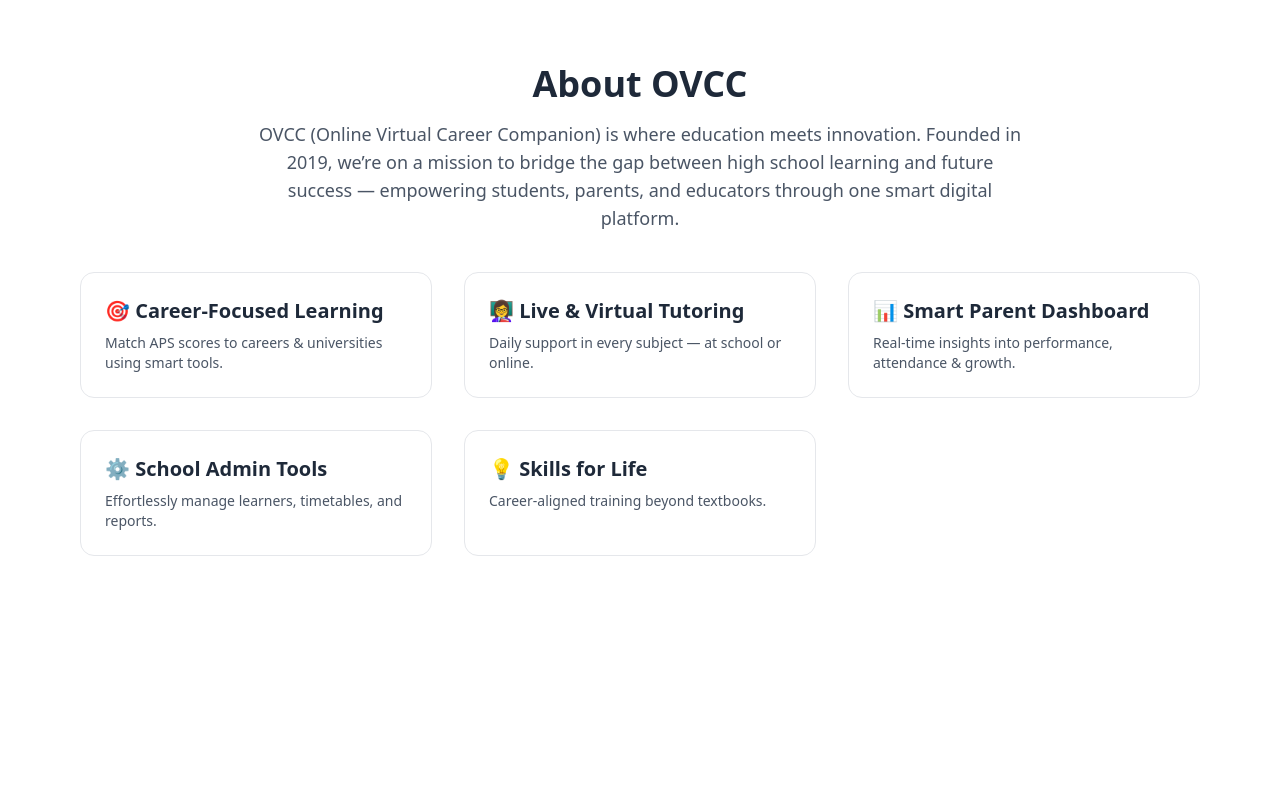
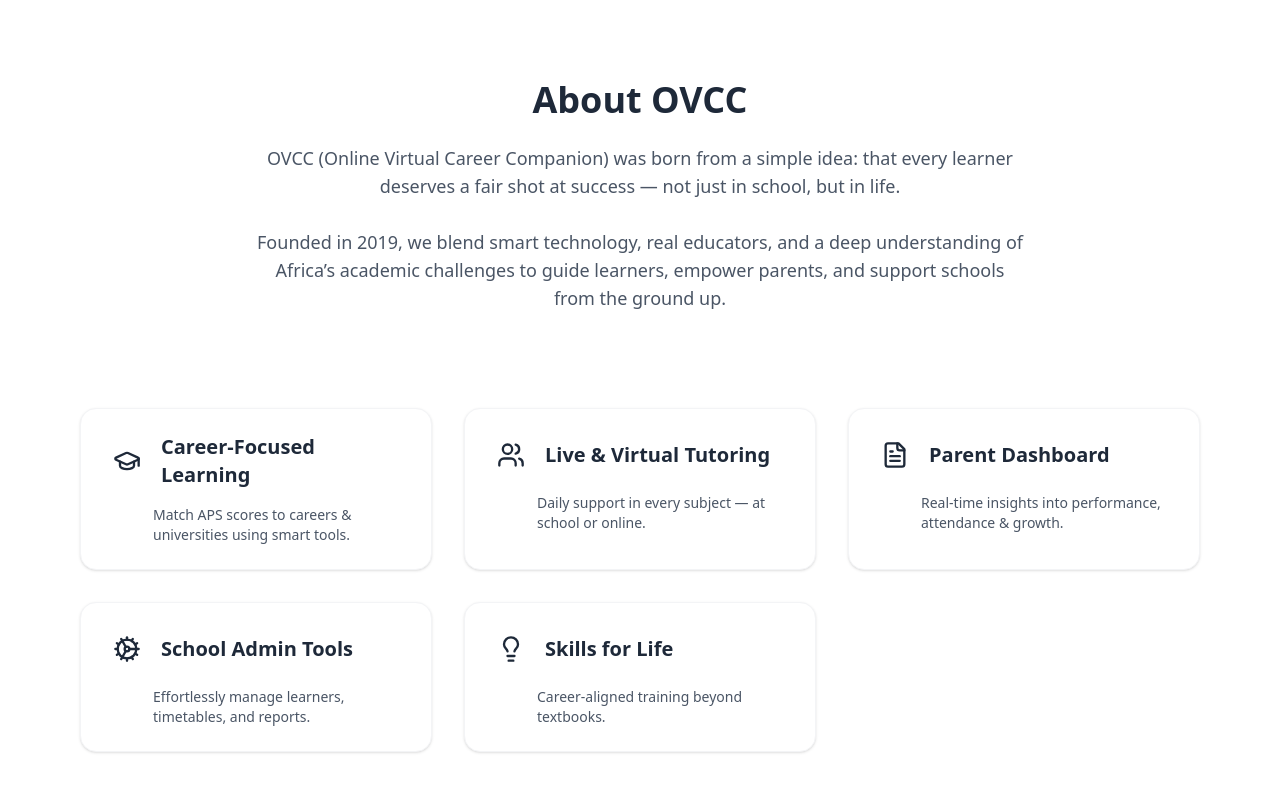
Before and after one commit to Ubaton/ovcc, a Next.js app: page /about in a window 1280 px wide. Shown: the top 800 px of the page. Built offline with nearby package versions, Linux system fonts and the light colour scheme.

Commit message:
about page update

```diff
--- a/app/about/page.tsx
+++ b/app/about/page.tsx
@@ -1,48 +1,69 @@
-import React from 'react';
+import { GraduationCap, Users, FileText, Cog, Lightbulb } from "lucide-react";
 
-const page = () => {
+export default function page() {
   return (
-    <section id="about" className="bg-white text-gray-800 py-16 px-6 md:px-20">
-      <div className="max-w-7xl mx-auto space-y-10">
-        {/* Section Heading */}
-        <div className="text-center">
-          <h2 className="text-3xl md:text-4xl font-bold mb-4">About OVCC</h2>
+    <section
+      id="about"
+      className="relative bg-white text-gray-800 py-20 px-6 md:px-20 overflow-hidden"
+    >
+      {/* Background Accent Blob */}
+      <div className="absolute -top-10 -right-10 w-72 h-72 bg-aqua-island/30 rounded-full blur-3xl z-0" />
+
+      <div className="relative z-10 max-w-7xl mx-auto space-y-24">
+        {/* About Text Section */}
+        <div className="text-center space-y-6">
+          <h2 className="text-4xl font-bold">About OVCC</h2>
           <p className="text-gray-600 text-lg max-w-3xl mx-auto">
-            OVCC (Online Virtual Career Companion) is where education meets innovation.
-            Founded in 2019, we’re on a mission to bridge the gap between high school learning and future success — empowering students, parents, and educators through one smart digital platform.
+            OVCC (Online Virtual Career Companion) was born from a simple idea: that every learner deserves a fair shot at success — not just in school, but in life.
+            <br /><br />
+            Founded in 2019, we blend smart technology, real educators, and a deep understanding of Africa’s academic challenges to guide learners, empower parents, and support schools from the ground up.
           </p>
         </div>
 
-        {/* Highlights Grid */}
+        {/* Features Grid */}
         <div className="grid grid-cols-1 sm:grid-cols-2 md:grid-cols-3 gap-8">
-          <div className="p-6 rounded-xl border border-gray-200 hover:shadow-lg transition">
-            <h4 className="text-xl font-semibold mb-2">🎯 Career-Focused Learning</h4>
-            <p className="text-sm text-gray-600">
-              Match APS scores to careers & universities using smart tools.
+          <FeatureCard
+            icon={<GraduationCap size={28} className="text-reddish-orange" />}
+            title="Career-Focused Learning"
+            description="Match APS scores to careers & universities using smart tools."
+          />
+          <FeatureCard
+            icon={<Users size={28} className="text-reddish-orange" />}
+            title="Live & Virtual Tutoring"
+            description="Daily support in every subject — at school or online."
+          />
+          <FeatureCard
+            icon={<FileText size={28} className="text-reddish-orange" />}
+            title="Parent Dashboard"
+            description="Real-time insights into performance, attendance & growth."
+          />
+          <FeatureCard
+            icon={<Cog size={28} className="text-reddish-orange" />}
+            title="School Admin Tools"
+            description="Effortlessly manage learners, timetables, and reports."
+          />
+          <FeatureCard
+            icon={<Lightbulb size={28} className="text-reddish-orange" />}
+            title="Skills for Life"
+            description="Career-aligned training beyond textbooks."
+          />
+        </div>
+
+        {/* Divider */}
+        <div className="w-full h-px bg-gray-200 my-10" />
+
+        {/* Our Story Timeline Style */}
+        <div className="space-y-6 text-center">
+          <h3 className="text-3xl font-bold">Our Story</h3>
+          <div className="max-w-3xl mx-auto text-gray-600 text-lg space-y-4">
+            <p>
+              We started as a small team with one big question: how can we help learners see what’s possible after school?
             </p>
-          </div>
-          <div className="p-6 rounded-xl border border-gray-200 hover:shadow-lg transition">
-            <h4 className="text-xl font-semibold mb-2">👩‍🏫 Live & Virtual Tutoring</h4>
-            <p className="text-sm text-gray-600">
-              Daily support in every subject — at school or online.
+            <p>
+              Since 2019, OVCC has grown into a trusted digital companion — used in schools, homes, and communities to guide students from confusion to clarity.
             </p>
-          </div>
-          <div className="p-6 rounded-xl border border-gray-200 hover:shadow-lg transition">
-            <h4 className="text-xl font-semibold mb-2">📊 Smart Parent Dashboard</h4>
-            <p className="text-sm text-gray-600">
-              Real-time insights into performance, attendance & growth.
-            </p>
-          </div>
-          <div className="p-6 rounded-xl border border-gray-200 hover:shadow-lg transition">
-            <h4 className="text-xl font-semibold mb-2">⚙️ School Admin Tools</h4>
-            <p className="text-sm text-gray-600">
-              Effortlessly manage learners, timetables, and reports.
-            </p>
-          </div>
-          <div className="p-6 rounded-xl border border-gray-200 hover:shadow-lg transition">
-            <h4 className="text-xl font-semibold mb-2">💡 Skills for Life</h4>
-            <p className="text-sm text-gray-600">
-              Career-aligned training beyond textbooks.
+            <p>
+              Today, OVCC is more than a platform. It’s a movement built on hope, technology, and the belief that the future belongs to every student — if they’re shown the way.
             </p>
           </div>
         </div>
@@ -50,4 +71,23 @@
     </section>
   );
 }
-export default page;
+
+function FeatureCard({
+  icon,
+  title,
+  description,
+}: {
+  icon: React.ReactNode;
+  title: string;
+  description: string;
+}) {
+  return (
+    <div className="p-6 rounded-2xl border border-gray-100 shadow-sm hover:shadow-lg transition bg-white space-y-4 text-left">
+      <div className="flex items-center space-x-3">
+        <div className="bg-reddish-orange/10 p-2 rounded-full">{icon}</div>
+        <h4 className="text-xl font-semibold">{title}</h4>
+      </div>
+      <p className="text-sm text-gray-600 pl-12">{description}</p>
+    </div>
+  );
+}
```
